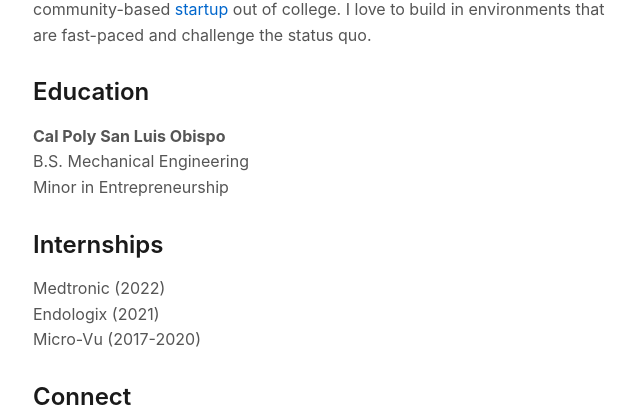
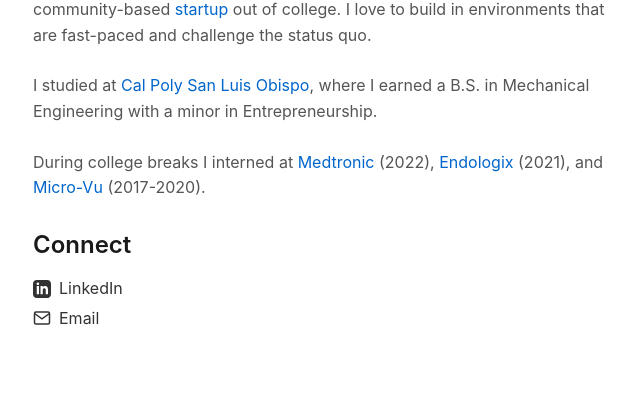
Before and after one commit to sam-moberly/personal-website, a Next.js app: page / in a window 1280 px wide. Shown: the part 423-830 px from the top of the page, without its empty margins (312-952 px from the left). Built offline with nearby package versions, Linux system fonts and the light colour scheme.

Commit message:
Unify background color and convert sections to paragraphs with links

```diff
--- a/app/globals.css
+++ b/app/globals.css
@@ -12,7 +12,7 @@
   -moz-osx-font-smoothing: grayscale;
   color: #333;
   line-height: 1.6;
-  background-color: #fafafa;
+  background-color: white;
 }
 
 .container {
@@ -22,10 +22,7 @@
 }
 
 .content {
-  background: white;
   padding: 35px 35px;
-  border-radius: 8px;
-  box-shadow: 0 2px 8px rgba(0, 0, 0, 0.05);
 }
 
 .photo-section {
--- a/app/page.tsx
+++ b/app/page.tsx
@@ -30,20 +30,14 @@
         </div>
 
         <div className="section">
-          <h2>Education</h2>
           <p>
-            <strong>Cal Poly San Luis Obispo</strong><br />
-            B.S. Mechanical Engineering<br />
-            Minor in Entrepreneurship
+            I studied at <a href="https://www.calpoly.edu" target="_blank" rel="noopener noreferrer" className="inline-link">Cal Poly San Luis Obispo</a>, where I earned a B.S. in Mechanical Engineering with a minor in Entrepreneurship.
           </p>
         </div>
 
         <div className="section">
-          <h2>Internships</h2>
           <p>
-            Medtronic (2022)<br />
-            Endologix (2021)<br />
-            Micro-Vu (2017-2020)
+            During college breaks I interned at <a href="https://www.medtronic.com" target="_blank" rel="noopener noreferrer" className="inline-link">Medtronic</a> (2022), <a href="https://www.endologix.com" target="_blank" rel="noopener noreferrer" className="inline-link">Endologix</a> (2021), and <a href="https://www.microvu.com" target="_blank" rel="noopener noreferrer" className="inline-link">Micro-Vu</a> (2017-2020).
           </p>
         </div>
 
```
